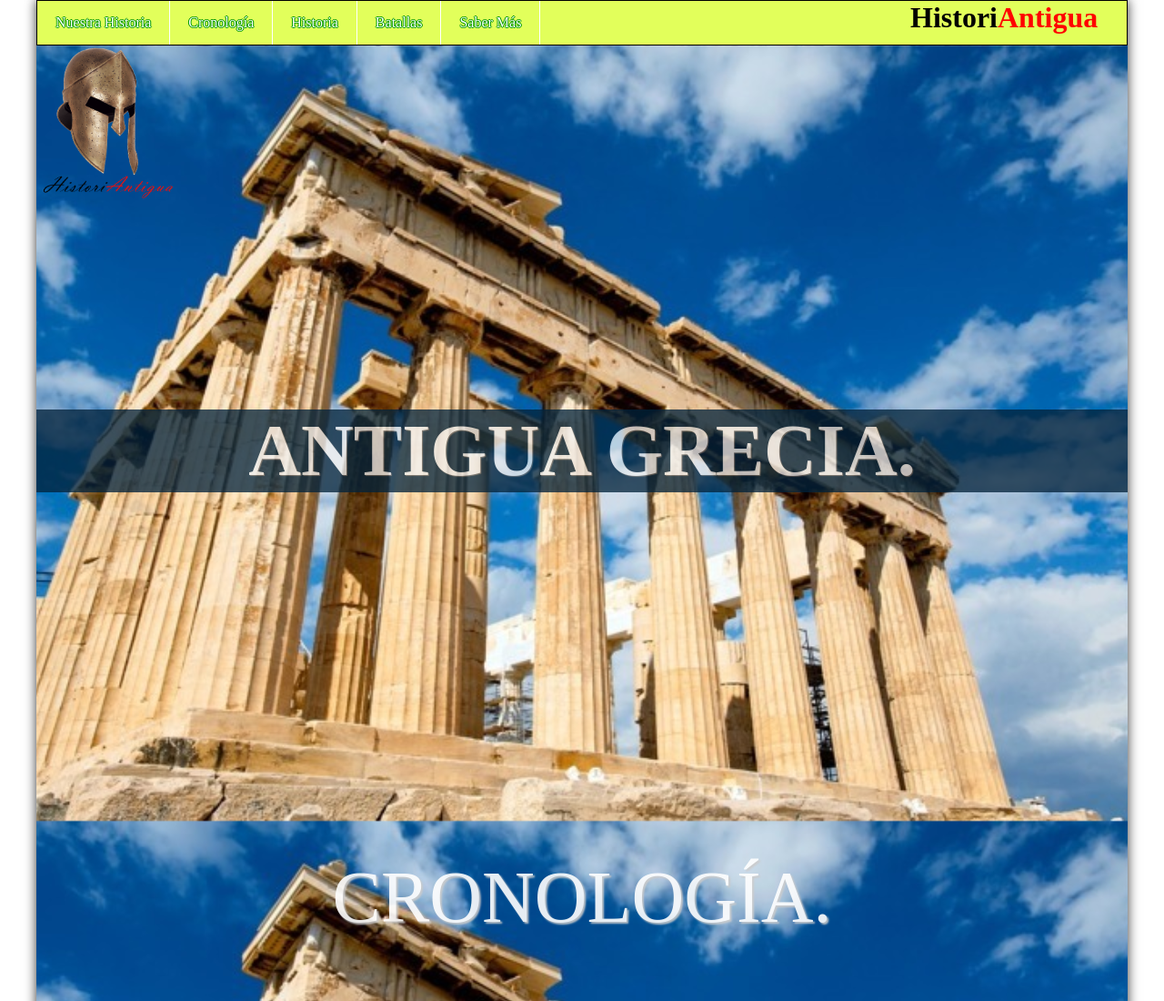
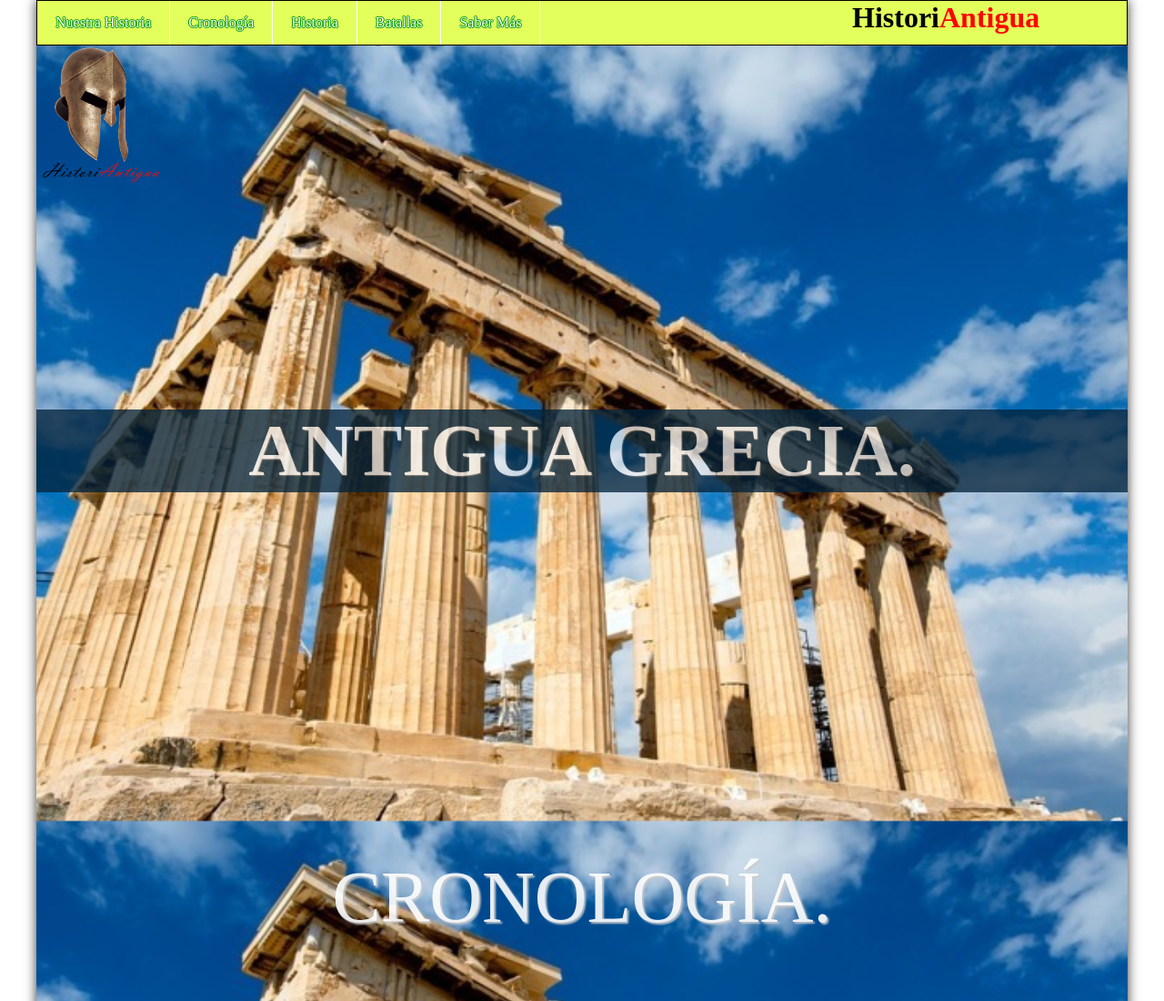
Before and after one commit to sergioberrocoso/sergioberrocoso.github.io, a plain HTML site: page proyecto/index2.html in a window 1280 px wide. Shown: the top 1100 px of the page at 91% size. Drawn offline with Linux system fonts and the light colour scheme.

Commit message:
cambiando logo

```diff
--- a/proyecto/css/estilos.css
+++ b/proyecto/css/estilos.css
@@ -72,7 +72,7 @@ header label:hover{
 .menu h3{
     position:absolute;
 
-    margin-left: 75%;
+    margin-left: 70%;
     font-family: vladimir Script;
     font-size: 2em;
 }
@@ -139,7 +139,7 @@ h2 {
 #logo {
     display: block;
     float:left;
-    width: 150px;
+    width: 135px;
 }
 
 
```
